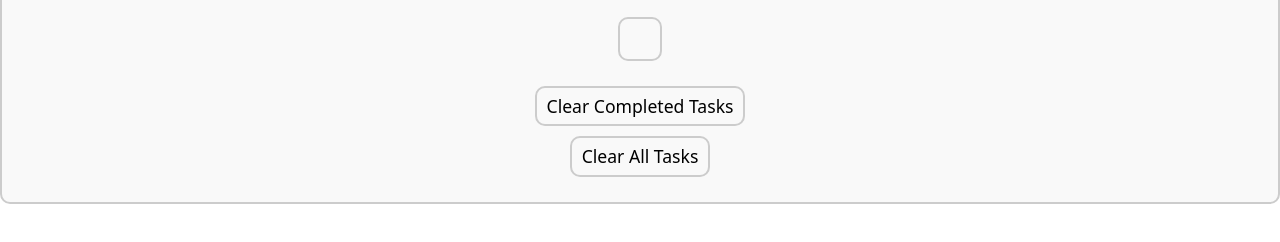
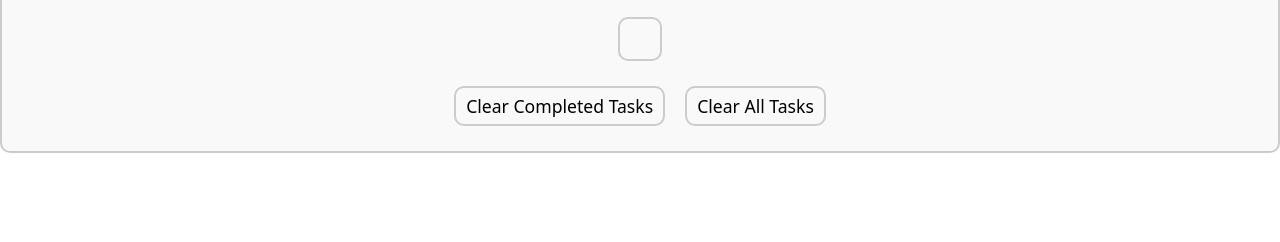
Before and after one commit to vletii/pomodoro, a plain HTML site: page index.html in a window 1280 px wide. Shown: the part 558-800 px from the top of the page. Drawn offline with nearby package versions, Linux system fonts and the light colour scheme.

Commit message:
clear buttons format

```diff
--- a/index.html
+++ b/index.html
@@ -64,8 +64,10 @@
       <ul id="todo-list">
       </ul>
 
-      <button id="clear-completed-button">Clear Completed Tasks</button>
-      <button id="clear-all-button">Clear All Tasks</button>
+      <div id="clear-buttons-container">
+        <button id="clear-completed-button">Clear Completed Tasks</button>
+        <button id="clear-all-button">Clear All Tasks</button>
+      </div>
     </div>
     <script src="./src/index.js" defer type="module"></script>
   </body>
--- a/style.css
+++ b/style.css
@@ -118,12 +118,6 @@ body {
   width: fit-content;
 }
 
-#task-list button:hover {
-  transform: scale(1.05);
-  transition: all 0.4s ease;
-  color: var(--icon-color-card-selected);
-}
-
 #todo-list {
   padding: 20px;
   text-align: left;
@@ -134,3 +128,9 @@ body {
   margin-top: 20px;
   margin-bottom: 20px;
 }
+
+#clear-buttons-container {
+  display: flex;
+  justify-content: center;
+  gap: 10px;
+}
```
